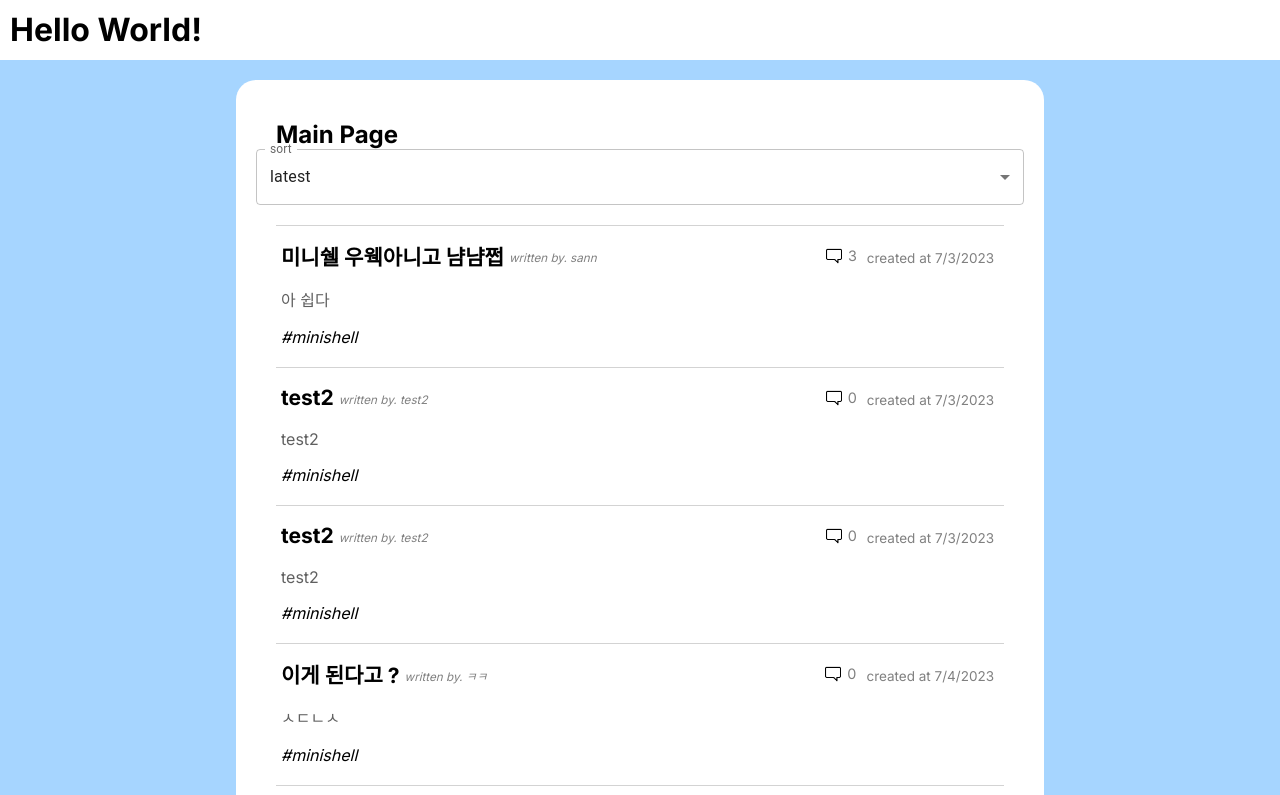
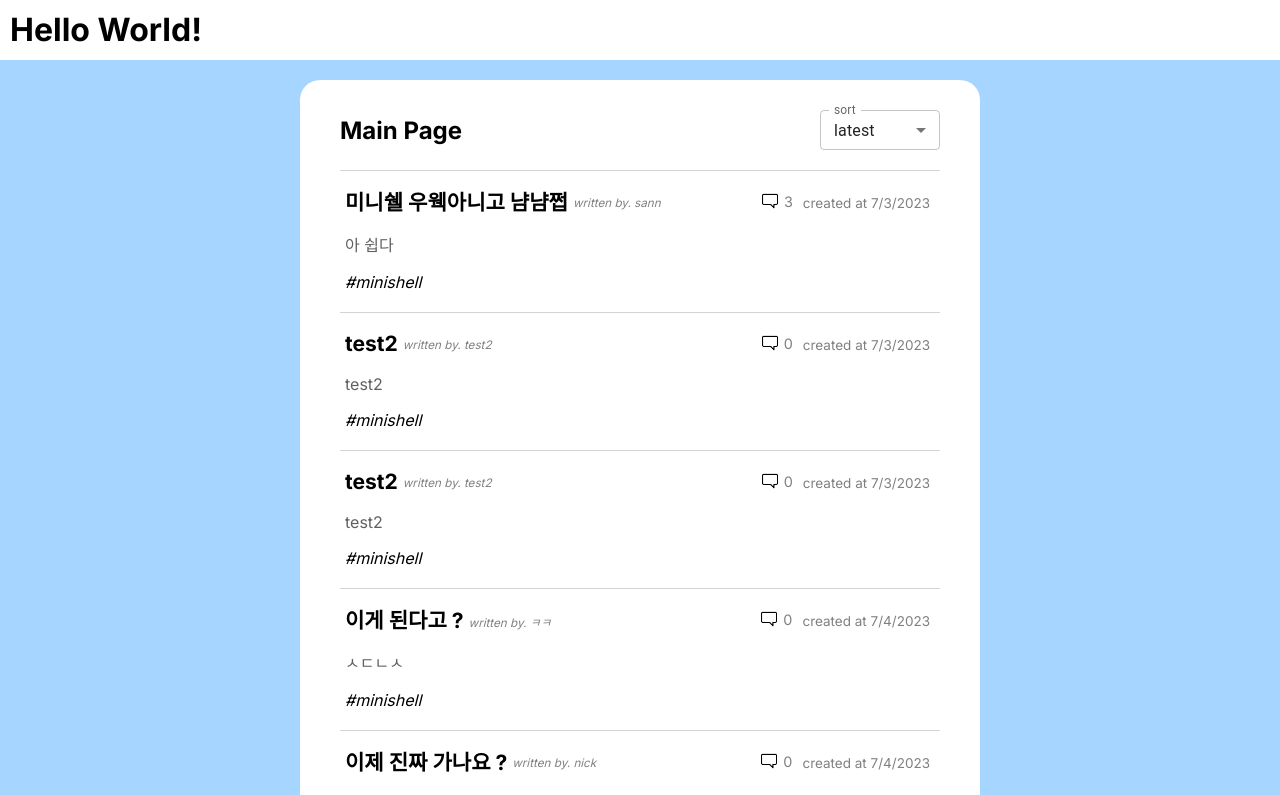
Before and after one commit to peer-42seoul/final-mission-C, a Next.js app in the folder front-end/: page / in a window 1280 px wide. Shown: the top 795 px of the page. Built offline with nearby package versions, Linux system fonts and the light colour scheme.

Commit message:
refact: Align select button for title and sorting method

```diff
--- a/front-end/src/app/page.module.css
+++ b/front-end/src/app/page.module.css
@@ -5,17 +5,25 @@
   flex: nowrap;
 }
 
+.mainTitle {
+  display: flex;
+  flex-direction: row;
+  align-items: center;
+  justify-content: space-between;
+  padding: 10px 20px 0;
+}
+
 .mainContent {
   background-color: white;
   border-radius: 20px;
   margin: 0;
-  width: 60vw;
+  width: 50vw;
   padding: 20px;
 }
 
-.mainContent h2 {
-  padding: 0px 20px;
-  margin-bottom: 0;
+.mainTitle h2 {
+  padding: 0;
+  margin: 0;
 }
 
 .pagination {
--- a/front-end/src/app/page.tsx
+++ b/front-end/src/app/page.tsx
@@ -151,16 +151,12 @@ export default function Home() {
   };
   const items: questionItemElement[] = res.content;
 
-  // const sort: string = "views";
-  // const sort: string = "latest";
-  // const sort: string = "recommend";
-
   const [sort, setSort] = useState<string>(SortType.latest as string);
 
   return (
     <div className={styles.main}>
       <div className={styles.mainContent}>
-        <div>
+        <div className={styles.mainTitle}>
           <h2>Main Page</h2>
           <SortSelect sort={sort} setSort={setSort} />
         </div>
--- a/front-end/src/components/sortSelect.tsx
+++ b/front-end/src/components/sortSelect.tsx
@@ -17,7 +17,7 @@ const SortSelect: React.FC<{
 
   return (
     <Box sx={{ minWidth: 120 }}>
-      <FormControl fullWidth>
+      <FormControl fullWidth size="small">
         <InputLabel id="demo-simple-select-label">sort</InputLabel>
         <Select value={props.sort} label="sort" onChange={onChangeHandler}>
           <MenuItem value={SortType.latest}>latest</MenuItem>
```
